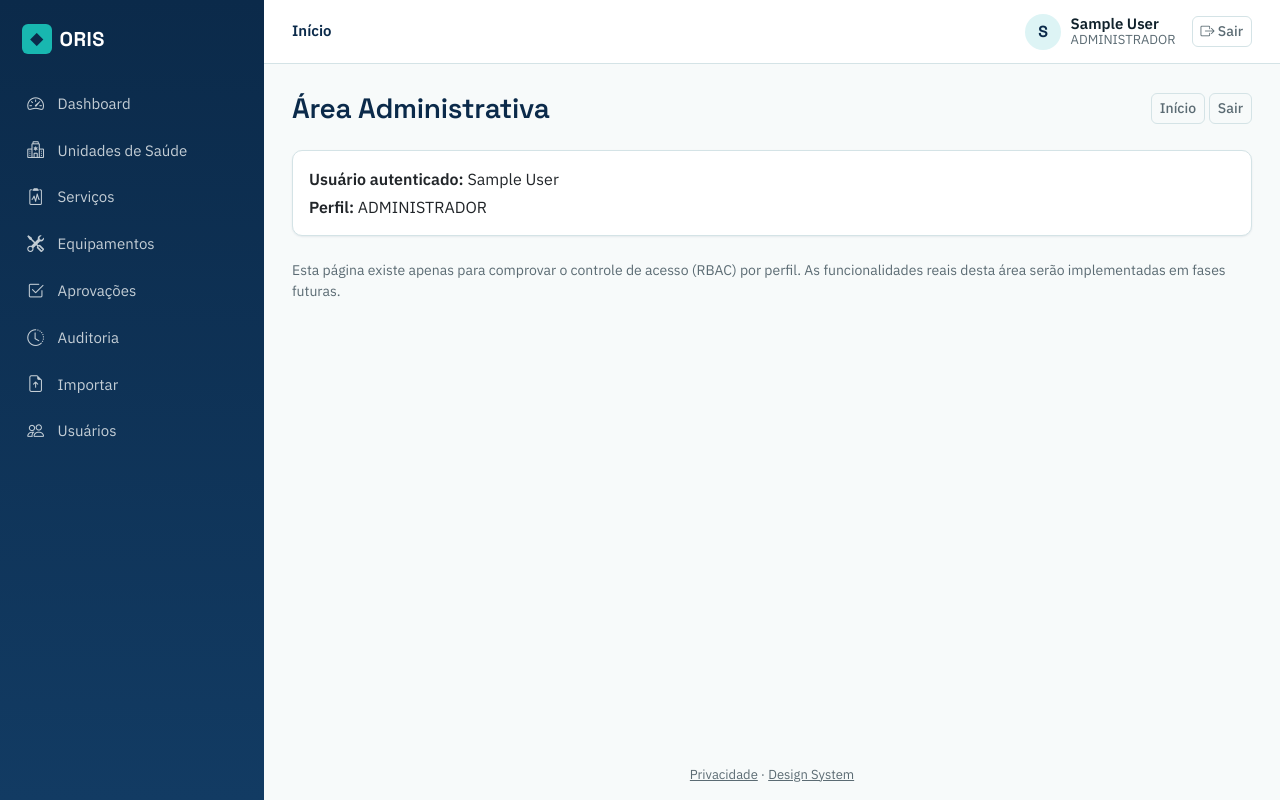
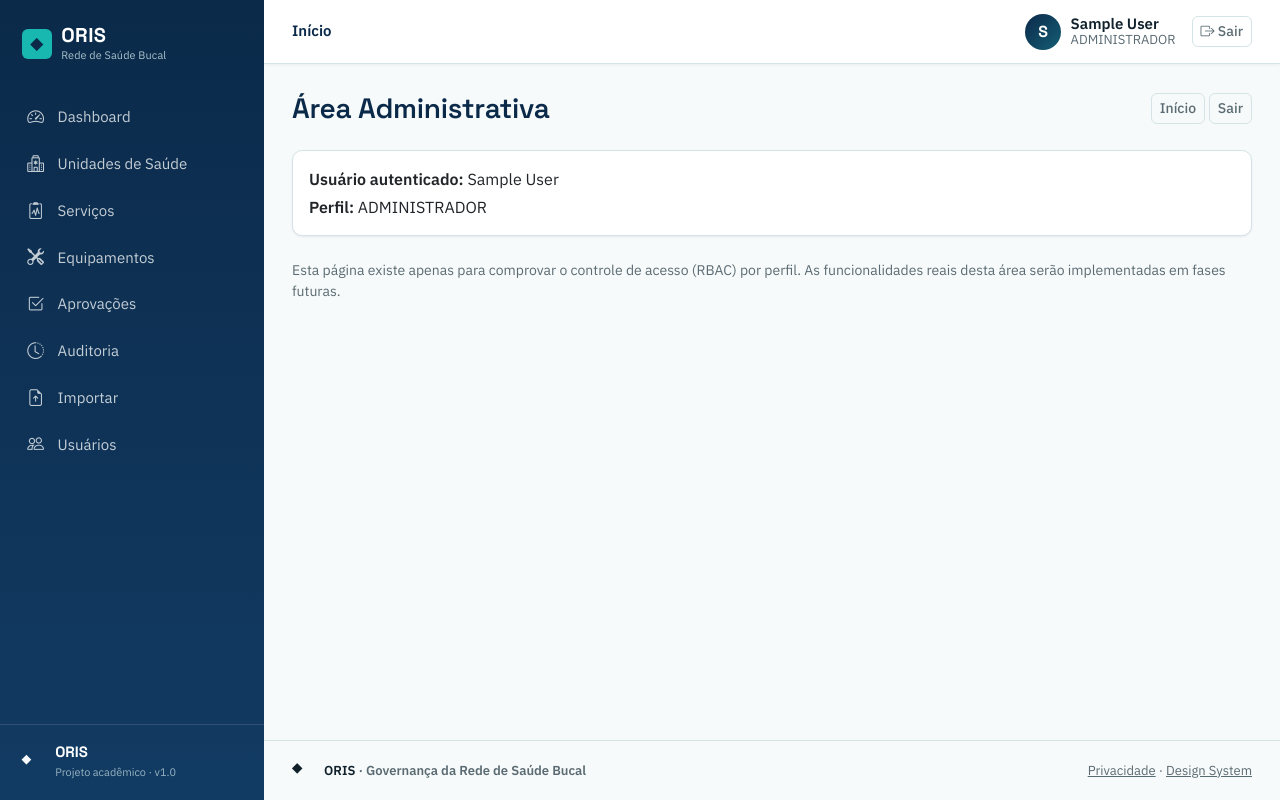
Before and after one commit to TiagoAlcoforadoSantos/oris, a Flask app: page /admin in a window 1280 px wide. Run offline with Flask 3, Linux system fonts and the light colour scheme; the visitor is signed in with stand-in values (Sample User, id 1); parts of the project's set-up code (start-up, migrations or seed data) failed here and were passed over; some libraries are stand-ins or nearby versions.

Commit message:
feat(ux): refino visual global (sidebar, header, avatar, rodape, cards)
Refino puramente visual do chrome compartilhado (base.html) e dos
componentes globais do Design System, inspirado em uma referencia
visual fornecida pelo usuario -- sem nenhuma funcionalidade nova
(busca global, notificacoes, paginacao e selecao em massa da
referencia foram deliberadamente deixadas de fora por exigirem
backend novo).

- app/templates/base.html:
    - marca do sidebar ganhou uma tagline ("Rede de Saude Bucal")
    - novo rodape institucional no final do sidebar ("ORIS - Projeto
      academico - v1.0")
    - rodape da pagina reorganizado: marca+tagline a esquerda,
      links (Privacidade/Design System) a direita

- app/static/css/layout.css:
    - .oris-sidebar agora e flex-column, com o novo rodape fixado
      no final via margin-top:auto
    - header com sombra sutil (mais profundidade)
    - avatar do usuario com gradiente navy->petroleo (era cinza solido)
    - estilos novos: .oris-sidebar-brand-tagline, .oris-sidebar-footer,
      .oris-footer-brand/.oris-footer-links

- app/static/css/oris-design-system.css:
    - .oris-stat-card (componente global, usado em Dashboard, Unidades,
      Servicos, Equipamentos, Aprovacoes, Importacao, Usuarios): mais
      padding, hover com leve elevacao, acento circular decorativo
      (puramente CSS, sem novo icone/markup)

Bug real encontrado e corrigido durante a validacao visual: a primeira
versao da tagline do sidebar ("Governanca da Rede de Saude Bucal")
quebrava em 3 linhas e sobrepunha o item de menu "Dashboard" logo
abaixo -- texto encurtado e travado em uma linha (white-space:nowrap).

Nenhuma rota, model, regra de negocio, RBAC, autenticacao ou dado foi
alterado -- mudanca 100% visual no chrome compartilhado, aplicada
automaticamente a todas as telas do sistema.

Suite completa: 369/369 passando, sem nenhuma regressao.

2 screenshots em docs/screenshots/: dashboard-refinado.png,
usuarios-refinado.png.

```diff
--- a/app/static/css/layout.css
+++ b/app/static/css/layout.css
@@ -39,18 +39,70 @@
     overflow-y: auto;
     z-index: 1030;
     transition: transform 0.2s ease;
+    display: flex;
+    flex-direction: column;
 }
 
 .oris-sidebar-brand {
     display: flex;
     align-items: center;
     gap: 0.6rem;
-    padding: 1.5rem 1.35rem 1.25rem;
+    padding: 1.5rem 1.35rem 1.5rem;
     font-family: var(--oris-font-display);
     font-weight: 700;
     font-size: var(--oris-fs-lg);
     color: var(--oris-white);
     letter-spacing: 0.02em;
+}
+
+.oris-sidebar-brand-link {
+    display: flex;
+    align-items: center;
+    gap: 0.6rem;
+    color: inherit;
+}
+
+.oris-sidebar-brand-title {
+    display: block;
+    line-height: 1.15;
+}
+
+.oris-sidebar-brand-tagline {
+    display: block;
+    font-family: var(--oris-font-body);
+    font-weight: 400;
+    font-size: 0.68rem;
+    letter-spacing: 0.01em;
+    color: rgba(221, 244, 245, 0.75);
+    text-transform: none;
+    white-space: nowrap;
+}
+
+.oris-sidebar-footer {
+    display: flex;
+    align-items: center;
+    gap: 0.6rem;
+    margin-top: auto;
+    padding: 1rem 1.35rem 1.25rem;
+    border-top: 1px solid rgba(255, 255, 255, 0.12);
+}
+
+.oris-sidebar-footer-title {
+    font-family: var(--oris-font-display);
+    font-weight: 700;
+    font-size: var(--oris-fs-sm);
+    color: var(--oris-white);
+}
+
+.oris-sidebar-footer-sub {
+    font-size: 0.68rem;
+    color: rgba(221, 244, 245, 0.65);
+}
+
+.oris-logo-mark--sm {
+    width: 24px !important;
+    height: 24px !important;
+    font-size: 0.8rem !important;
 }
 
 .oris-sidebar-brand .oris-logo-mark {
@@ -135,6 +187,7 @@
     padding: 0.75rem 1.75rem;
     background: var(--oris-white);
     border-bottom: 1px solid var(--oris-border);
+    box-shadow: 0 1px 3px rgba(11, 42, 74, 0.06);
     position: sticky;
     top: 0;
     z-index: 1010;
@@ -207,8 +260,8 @@
     width: 36px;
     height: 36px;
     border-radius: 50%;
-    background: var(--oris-surface);
-    color: var(--oris-navy);
+    background: linear-gradient(135deg, var(--oris-navy), var(--oris-petroleum));
+    color: var(--oris-white);
     display: flex;
     align-items: center;
     justify-content: center;
@@ -241,9 +294,26 @@
 }
 
 .oris-footer {
-    padding: 1rem 1.75rem;
-    text-align: center;
+    display: flex;
+    align-items: center;
+    justify-content: space-between;
+    flex-wrap: wrap;
+    gap: 0.75rem;
+    padding: 1.1rem 1.75rem;
+    border-top: 1px solid var(--oris-border);
     font-size: var(--oris-fs-xs);
+    color: var(--oris-text-muted);
+}
+
+.oris-footer-brand {
+    display: flex;
+    align-items: center;
+    gap: 0.5rem;
+    font-weight: 600;
+    color: var(--oris-text);
+}
+
+.oris-footer-links a {
     color: var(--oris-text-muted);
 }
 
--- a/app/static/css/oris-design-system.css
+++ b/app/static/css/oris-design-system.css
@@ -254,9 +254,30 @@ footer a:hover {
     -webkit-backdrop-filter: blur(6px);
     border: 1px solid rgba(255, 255, 255, 0.7);
     border-radius: var(--oris-radius-md);
-    padding: 0.9rem 1.1rem;
+    padding: 1.1rem 1.25rem 1.1rem 3.1rem;
     box-shadow: var(--oris-shadow-sm);
     overflow: hidden;
+    transition: transform 0.2s ease, box-shadow 0.2s ease;
+}
+
+.oris-stat-card:hover {
+    transform: translateY(-2px);
+    box-shadow: var(--oris-shadow-md);
+}
+
+/* Pequeno acento circular decorativo, sugerindo um "ícone", sem
+   depender de nenhum ícone real no HTML — puramente CSS. */
+.oris-stat-card::before {
+    content: "";
+    position: absolute;
+    left: 1.1rem;
+    top: 50%;
+    transform: translateY(-50%);
+    width: 10px;
+    height: 10px;
+    border-radius: 50%;
+    background: linear-gradient(135deg, var(--oris-teal), var(--oris-cyan));
+    box-shadow: 0 0 0 6px rgba(24, 183, 176, 0.12);
 }
 
 .oris-stat-card::after {
--- a/app/templates/base.html
+++ b/app/templates/base.html
@@ -32,9 +32,12 @@
 
         <aside class="oris-sidebar" aria-label="Navegação principal">
             <div class="oris-sidebar-brand">
-                <a href="{{ url_for('main.index') }}" class="d-flex align-items-center gap-2 text-decoration-none" style="color: inherit;">
+                <a href="{{ url_for('main.index') }}" class="oris-sidebar-brand-link text-decoration-none">
                     <span class="oris-logo-mark" aria-hidden="true">◆</span>
-                    ORIS
+                    <span>
+                        <span class="oris-sidebar-brand-title">ORIS</span>
+                        <span class="oris-sidebar-brand-tagline">Rede de Saúde Bucal</span>
+                    </span>
                 </a>
             </div>
             <nav class="oris-sidebar-nav">
@@ -75,6 +78,14 @@
                 </a>
                 {% endif %}
             </nav>
+
+            <div class="oris-sidebar-footer">
+                <span class="oris-logo-mark oris-logo-mark--sm" aria-hidden="true">◆</span>
+                <div>
+                    <div class="oris-sidebar-footer-title">ORIS</div>
+                    <div class="oris-sidebar-footer-sub">Projeto acadêmico · v1.0</div>
+                </div>
+            </div>
         </aside>
 
         <label for="oris-sidebar-toggle" class="oris-sidebar-backdrop" aria-hidden="true"></label>
@@ -123,9 +134,15 @@
             </main>
 
             <footer class="oris-footer">
-                <a href="{{ url_for('privacidade.index') }}">Privacidade</a>
-                ·
-                <a href="{{ url_for('design_system.index') }}">Design System</a>
+                <div class="oris-footer-brand">
+                    <span class="oris-logo-mark oris-logo-mark--sm" aria-hidden="true">◆</span>
+                    <span>ORIS <span class="text-muted">· Governança da Rede de Saúde Bucal</span></span>
+                </div>
+                <div class="oris-footer-links">
+                    <a href="{{ url_for('privacidade.index') }}">Privacidade</a>
+                    ·
+                    <a href="{{ url_for('design_system.index') }}">Design System</a>
+                </div>
             </footer>
         </div>
     </div>
```
Also changed, not shown: 2 other files.
